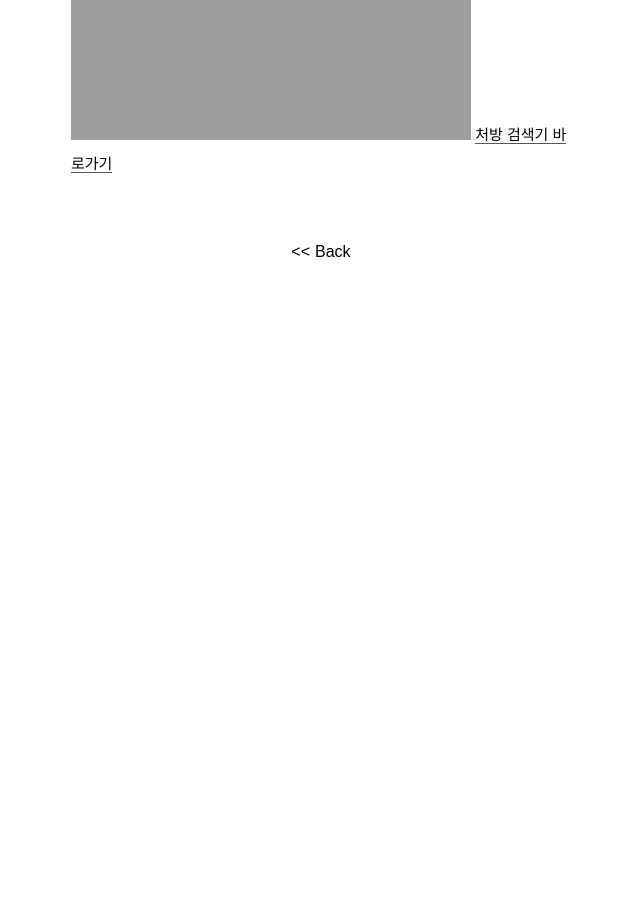
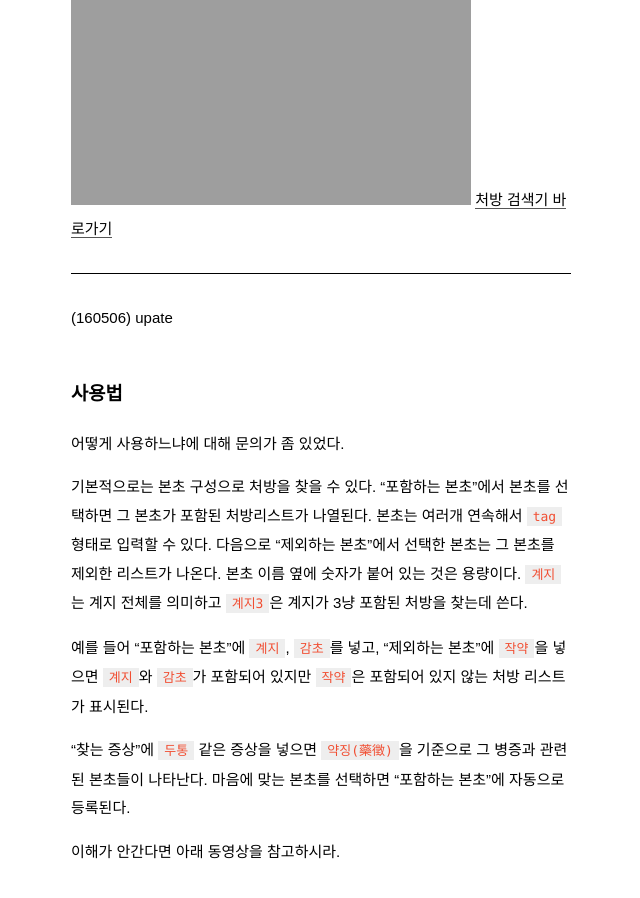
Before and after one commit to pinedance/blog, a Jekyll site: the page built from _posts/2016/2016-04-24-고방검색기-업데이트.md, in a window 1280 px wide and 900 px high, scrolled down 1315 px. Shown: the whole window, without its empty margins (319-959 px from the left). Built offline with Jekyll 4.4.1, drawn with Linux system fonts in a browser that asks for light colours; some web fonts are replaced; before the commit the page ends 1621 px from its top, so only the background shows below that.

Commit message:
update 2016-04-24-고방검색기-업데이트.md

```diff
--- a/_posts/2016/2016-04-24-고방검색기-업데이트.md
+++ b/_posts/2016/2016-04-24-고방검색기-업데이트.md
@@ -3,6 +3,8 @@ layout: post
 title:  "고방검색기(formulaFinder) 업데이트"
 categories: research
 ---
+
+### 업데이트 알림
 
 벌써 몇년 전에 웹상에 상한론과 금궤요략 등 고방을 구성 본초로 검색할 수 있는 [고방검색기](https://pinedance.github.io/spa/formulafinder/formulafinder.html)를 만든 바 있다. 물론 사용자는 거의 없는 것 같고 나만 간간히 쓰는 정도지만.... 장점이라면
 
@@ -25,3 +27,21 @@ categories: research
 
 ![페이지](https://pinedance.github.io/public/screenshot/formulafinder-html.png)
 [처방 검색기 바로가기](https://pinedance.github.io/spa/formulafinder/formulafinder.html)
+
+***
+
+(160506) upate
+
+### 사용법
+
+어떻게 사용하느냐에 대해 문의가 좀 있었다.
+
+기본적으로는 본초 구성으로 처방을 찾을 수 있다. "포함하는 본초"에서 본초를 선택하면 그 본초가 포함된 처방리스트가 나열된다. 본초는 여러개 연속해서 `tag` 형태로 입력할 수 있다. 다음으로 "제외하는 본초"에서 선택한 본초는 그 본초를 제외한 리스트가 나온다. 본초 이름 옆에 숫자가 붙어 있는 것은 용량이다. `계지`는 계지 전체를 의미하고 `계지3`은 계지가 3냥 포함된 처방을 찾는데 쓴다.
+
+예를 들어 "포함하는 본초"에 `계지`, `감초`를 넣고, "제외하는 본초"에 `작약`을 넣으면 `계지`와 `감초`가 포함되어 있지만 `작약`은 포함되어 있지 않는 처방 리스트가 표시된다.
+
+"찾는 증상"에 `두통` 같은 증상을 넣으면 `약징(藥徵)`을 기준으로 그 병증과 관련된 본초들이 나타난다. 마음에 맞는 본초를 선택하면 "포함하는 본초"에 자동으로 등록된다.
+
+이해가 안간다면 아래 동영상을 참고하시라.
+
+<iframe width="420" height="315" src="https://www.youtube.com/embed/h5OISRMLluY" frameborder="0" allowfullscreen></iframe>
```
